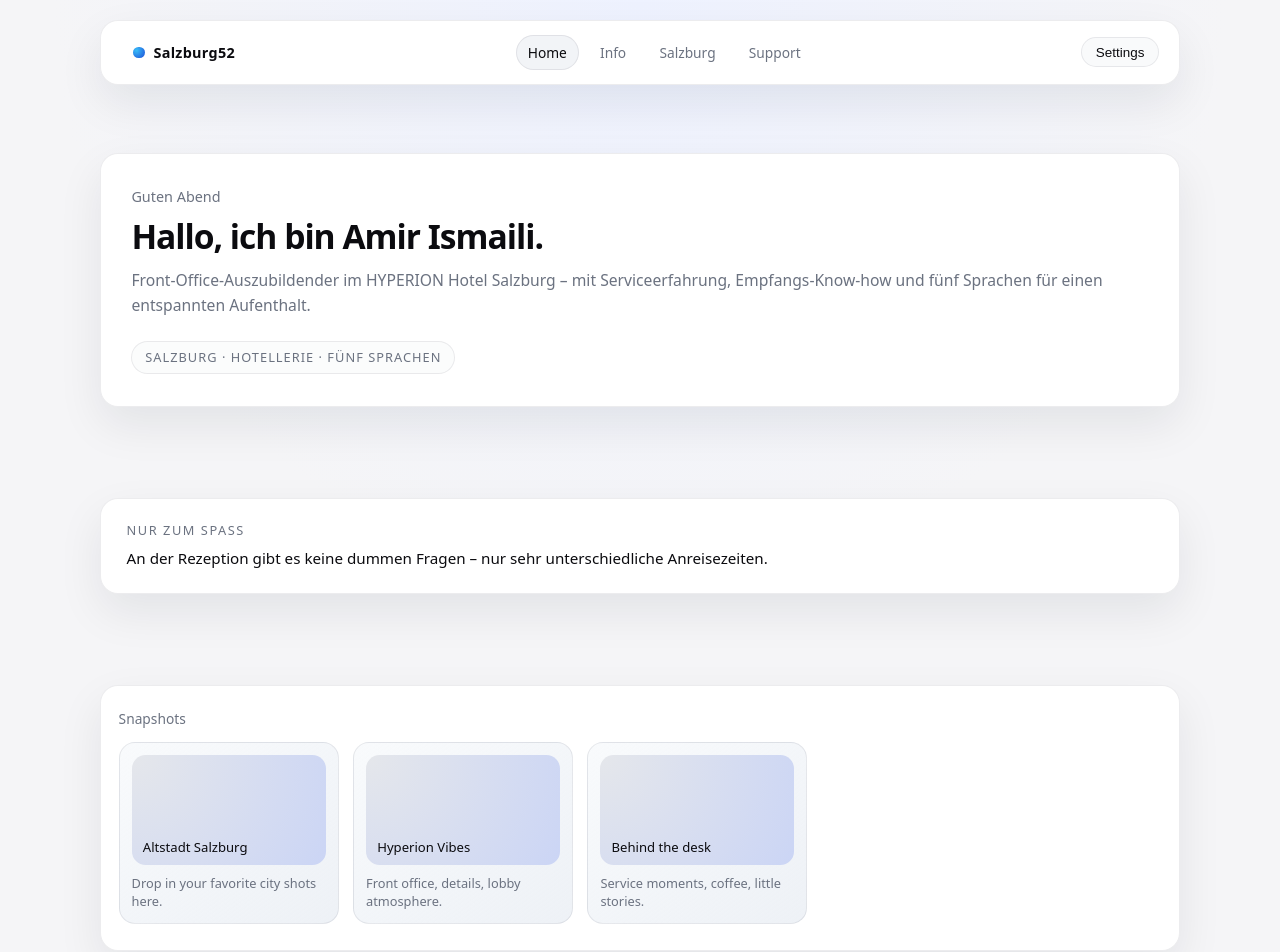
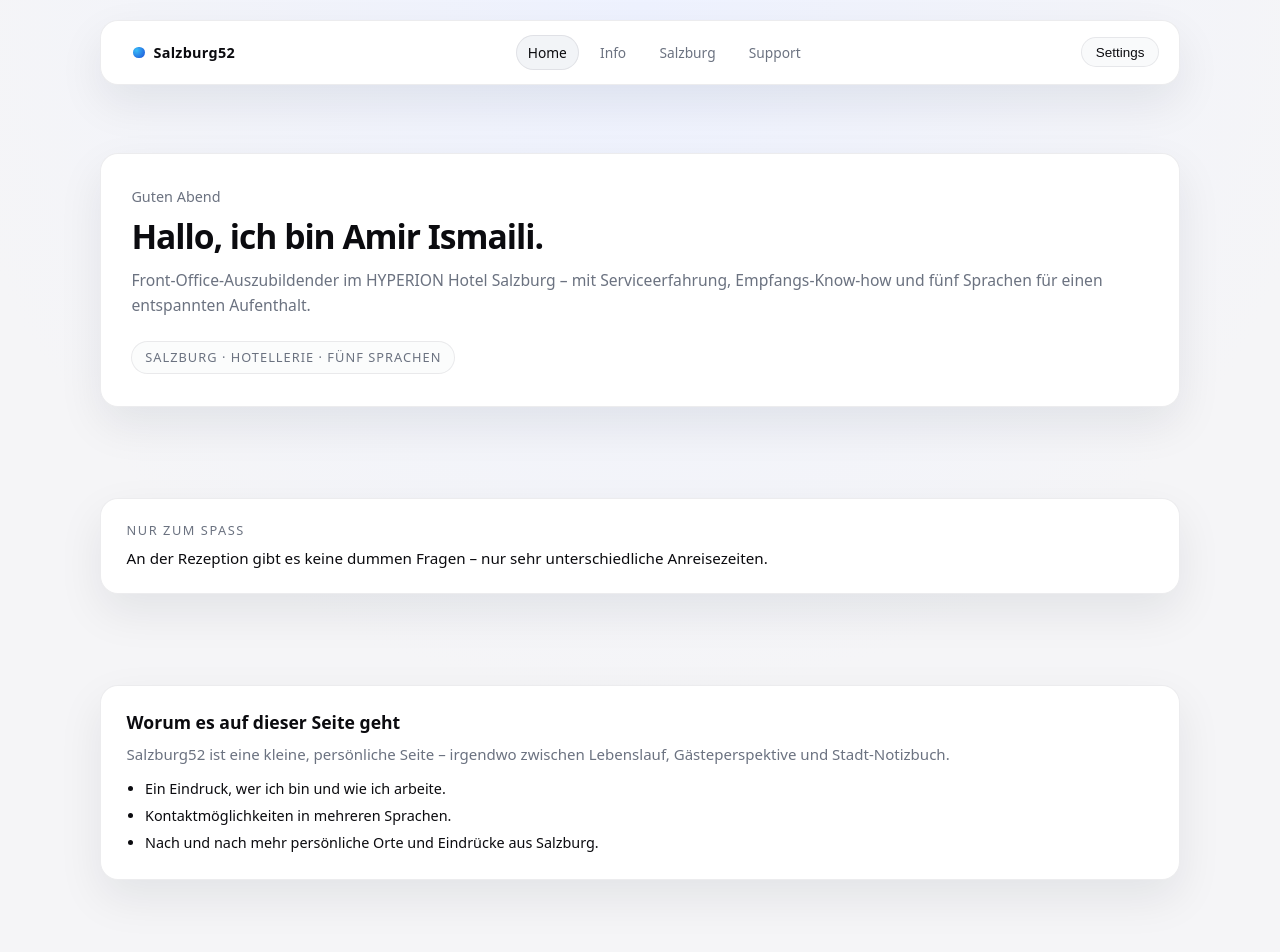
Before and after one commit to luv2loot/salzburg52, a Next.js app: page /de in a window 1280 px wide. Shown: the top 952 px of the page. Built offline with nearby package versions, Linux system fonts and the light colour scheme.

Commit message:
Update page.js

```diff
--- a/app/de/page.js
+++ b/app/de/page.js
@@ -102,7 +102,7 @@
           lang={LANG}
         />
 
-        {snippet && (
+                     {snippet && (
           <section className="app-shell snippet-root">
             <div className="surface snippet-inner">
               <p className="snippet-label text-muted">
@@ -117,7 +117,23 @@
           </section>
         )}
 
+        <section className="app-shell feature-root">
+          <div className="surface feature-inner">
+            <h2 className="feature-title">Worum es auf dieser Seite geht</h2>
+            <p className="feature-text">
+              Salzburg52 ist eine kleine, persönliche Seite – irgendwo zwischen
+              Lebenslauf, Gästeperspektive und Stadt-Notizbuch.
+            </p>
+            <ul className="feature-list">
+              <li>Ein Eindruck, wer ich bin und wie ich arbeite.</li>
+              <li>Kontaktmöglichkeiten in mehreren Sprachen.</li>
+              <li>Nach und nach mehr persönliche Orte und Eindrücke aus Salzburg.</li>
+            </ul>
+          </div>
+        </section>
+
         <MediaStrip />
+
       </main>
       <Footer lang={LANG} />
 
```
